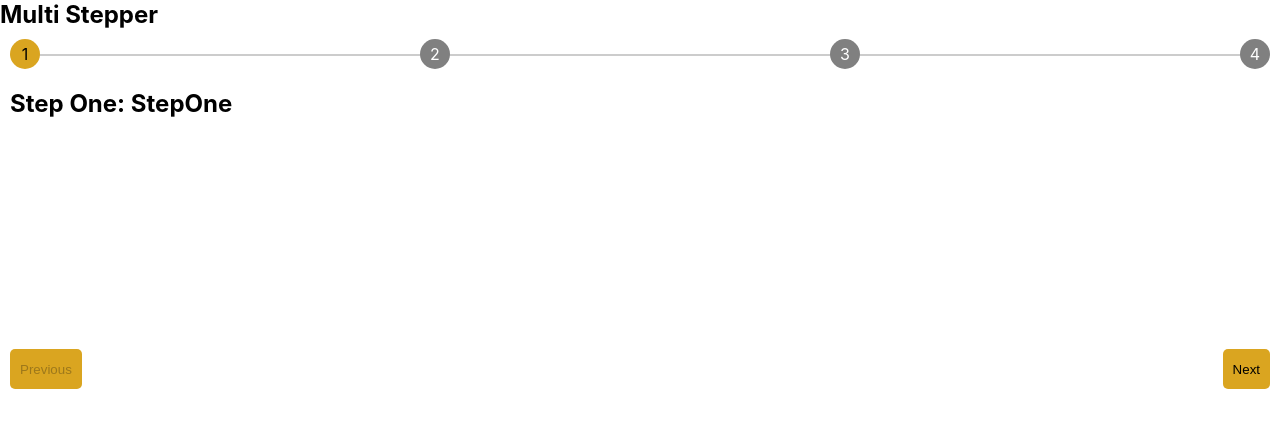
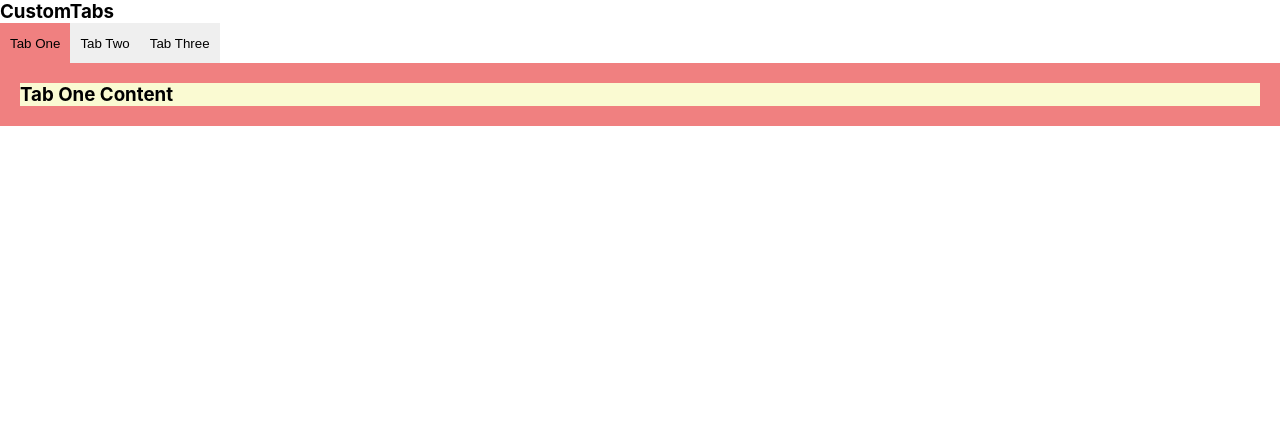
Before and after one commit to pankaj-kumar-mishra/react-experiments, a React (Create React App) app: page / in a window 1280 px wide. Shown: the top 428 px of the page. Built offline with nearby package versions, Linux system fonts and the light colour scheme.

Commit message:
custom tabs added (composition)

```diff
--- a/src/App.js
+++ b/src/App.js
@@ -7,7 +7,8 @@ import React from "react";
 // import { WhyDidYouUpdate } from "./why-did-you-update";
 // import { SearchPagination } from "./search-pagination";
 // import { OtpVerification } from "./otp-verification";
-import { MultiStepper } from "./multi-stepper";
+// import { MultiStepper } from "./multi-stepper";
+import { CustomTabs } from "./custom-tabs";
 
 const App = () => {
   return (
@@ -21,7 +22,8 @@ const App = () => {
       {/* <WhyDidYouUpdate /> */}
       {/* <SearchPagination /> */}
       {/* <OtpVerification /> */}
-      <MultiStepper />
+      {/* <MultiStepper /> */}
+      <CustomTabs />
     </>
   );
 };
--- /dev/null
+++ b/src/custom-tabs/CustomTabs.jsx
@@ -0,0 +1,57 @@
+import React from "react";
+import { Tab, TabList, TabPanel, TabPanels, Tabs } from "./components";
+
+const TabOneContent = () => {
+  return (
+    <div>
+      <h3>Tab One Content</h3>
+    </div>
+  );
+};
+
+const TabTwoContent = () => {
+  return (
+    <div>
+      <h3>Tab Two Content</h3>
+    </div>
+  );
+};
+
+const TabThreeContent = () => {
+  return (
+    <div>
+      <h3>Tab Three Content</h3>
+    </div>
+  );
+};
+
+const data = [
+  { id: "one", name: "Tab One" },
+  { id: "two", name: "Tab Two" },
+  { id: "three", name: "Tab Three" },
+];
+const CustomTabs = () => {
+  return (
+    <div>
+      <h3>CustomTabs</h3>
+      <Tabs>
+        <TabList>
+          {data.map((item, index) => (
+            <Tab key={item.id} name={item.name} tabIdx={index} />
+          ))}
+        </TabList>
+        <TabPanels>
+          {data.map((item, index) => (
+            <TabPanel key={item.id} tabIdx={index}>
+              {item.id === "one" && <TabOneContent />}
+              {item.id === "two" && <TabTwoContent />}
+              {item.id === "three" && <TabThreeContent />}
+            </TabPanel>
+          ))}
+        </TabPanels>
+      </Tabs>
+    </div>
+  );
+};
+
+export default CustomTabs;
--- /dev/null
+++ b/src/custom-tabs/CustomTabs.module.css
@@ -0,0 +1,30 @@
+.tabList {
+    display: flex;
+    flex-direction: row;
+}
+.tabList > li {
+    list-style: none;
+}
+.tabList > li > button {
+    min-width: 50px;
+    min-height: 40px;
+    padding: 5px 10px;
+    outline: none;
+    border: none;
+}
+.tabList > li > button.active {
+    background-color: lightcoral;
+    transition: all .3s ease-in-out;
+}
+
+.tabPanels {
+    background-color: lightcoral;
+    padding: 20px;
+}
+.tabPanels .tabPanel {
+    background-color: lightgoldenrodyellow;
+    display: none;
+}
+.tabPanels .tabPanel.active {
+    display: flex;
+}
--- /dev/null
+++ b/src/custom-tabs/components/Tab.jsx
@@ -0,0 +1,19 @@
+import React from "react";
+import styles from "../CustomTabs.module.css";
+import { useTabsContext } from "./TabsContext";
+
+const Tab = ({ name, tabIdx }) => {
+  const { activeTabIdx, onClickTab } = useTabsContext();
+  return (
+    <li>
+      <button
+        onClick={() => onClickTab(tabIdx)}
+        className={activeTabIdx === tabIdx && styles.active}
+      >
+        {name}
+      </button>
+    </li>
+  );
+};
+
+export default Tab;
--- /dev/null
+++ b/src/custom-tabs/components/TabList.jsx
@@ -0,0 +1,8 @@
+import React from "react";
+import styles from "../CustomTabs.module.css";
+
+const TabList = ({ children }) => {
+  return <ul className={styles.tabList}>{children}</ul>;
+};
+
+export default TabList;
--- /dev/null
+++ b/src/custom-tabs/components/TabPanel.jsx
@@ -0,0 +1,18 @@
+import React from "react";
+import styles from "../CustomTabs.module.css";
+import { useTabsContext } from "./TabsContext";
+
+const TabPanel = ({ children, tabIdx }) => {
+  const { activeTabIdx } = useTabsContext();
+  return (
+    <div
+      className={`${styles.tabPanel} ${
+        activeTabIdx === tabIdx && styles.active
+      }`}
+    >
+      {children}
+    </div>
+  );
+};
+
+export default TabPanel;
--- /dev/null
+++ b/src/custom-tabs/components/TabPanels.jsx
@@ -0,0 +1,8 @@
+import React from "react";
+import styles from "../CustomTabs.module.css";
+
+const TabPanels = ({ children }) => {
+  return <div className={styles.tabPanels}>{children}</div>;
+};
+
+export default TabPanels;
--- /dev/null
+++ b/src/custom-tabs/components/Tabs.jsx
@@ -0,0 +1,12 @@
+import React from "react";
+import TabsContextProvider from "./TabsContext";
+
+const Tabs = ({ children }) => {
+  return (
+    <TabsContextProvider>
+      <div>{children}</div>
+    </TabsContextProvider>
+  );
+};
+
+export default Tabs;
--- /dev/null
+++ b/src/custom-tabs/components/TabsContext.jsx
@@ -0,0 +1,23 @@
+import { createContext, useContext, useState } from "react";
+
+const TabsContext = createContext({
+  activeTabIdx: 0,
+  onClickTab: () => {},
+});
+
+const TabsContextProvider = ({ children }) => {
+  const [activeTabIdx, setActiveTabIdx] = useState(0);
+  const onClickTab = (tabIdx) => {
+    setActiveTabIdx(tabIdx);
+  };
+
+  return (
+    <TabsContext.Provider value={{ activeTabIdx, onClickTab }}>
+      {children}
+    </TabsContext.Provider>
+  );
+};
+
+export default TabsContextProvider;
+
+export const useTabsContext = () => useContext(TabsContext);
--- /dev/null
+++ b/src/custom-tabs/components/index.js
@@ -0,0 +1,7 @@
+import Tab from "./Tab";
+import TabList from "./TabList";
+import Tabs from "./Tabs";
+import TabPanels from "./TabPanels";
+import TabPanel from "./TabPanel";
+
+export { Tabs, TabList, Tab, TabPanels, TabPanel };
--- /dev/null
+++ b/src/custom-tabs/index.js
@@ -0,0 +1,3 @@
+import CustomTabs from "./CustomTabs";
+
+export { CustomTabs };
```
